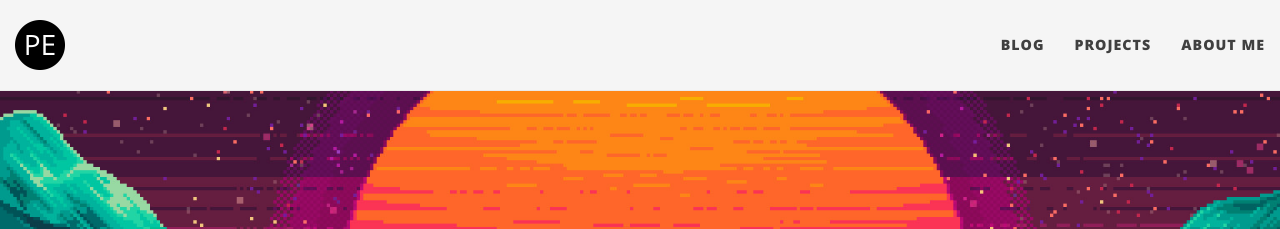
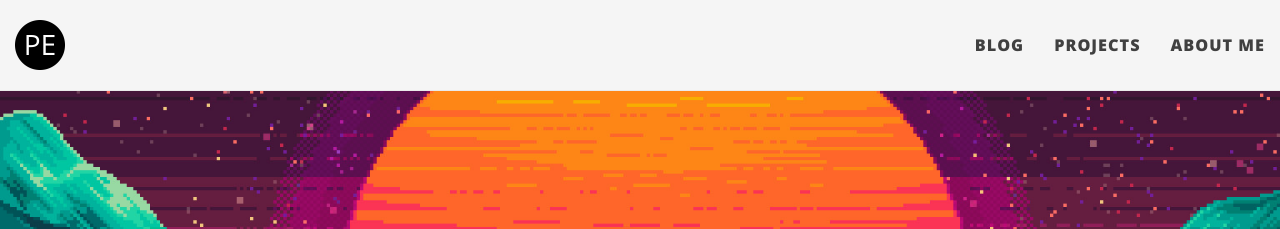
Before and after one commit to pedroesli/pedroesli.github.io, a Jekyll site: the page built from index.html, in a window 1280 px wide. Shown: the top 229 px of the page. Built offline with Jekyll 4.4.1, drawn with Linux system fonts in a browser that asks for light colours; nearby versions of some CDN libraries; the list of posts is cut into pages by our own code.

Commit message:
navbar font size
navbar font size to 16.25px

```diff
--- a/css/main.css
+++ b/css/main.css
@@ -119,7 +119,7 @@ img {
 
 .navbar-custom .nav li a {
   text-transform: uppercase;
-  font-size: 14.25px;
+  font-size: 16.25px;
   letter-spacing: 1px;
 }
 
```
